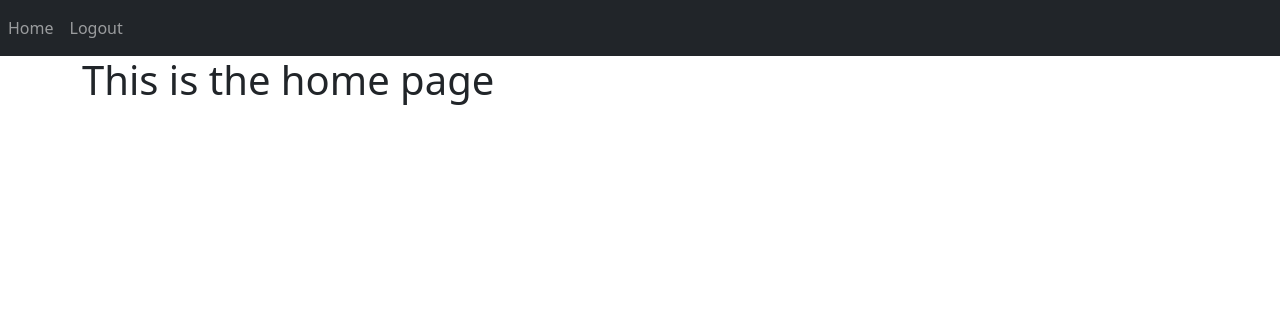
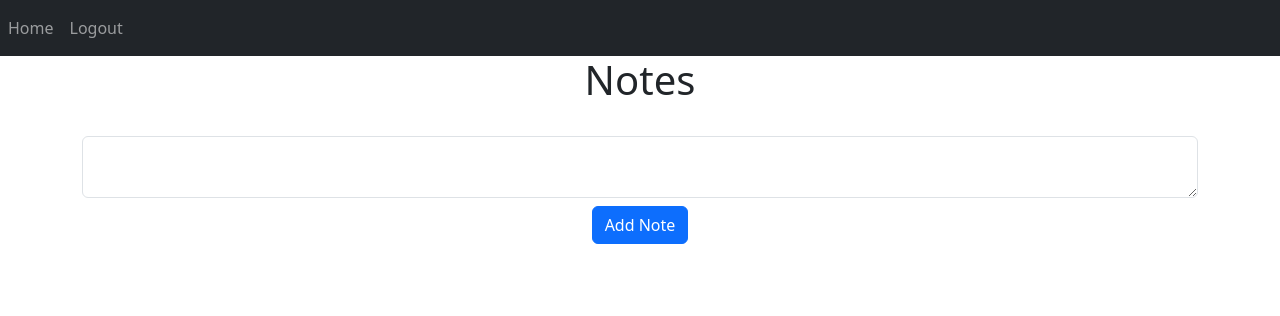
Before and after one commit to njirenjeri/MyJournal, a Flask app: page / in a window 1280 px wide. Shown: the top 316 px of the page. Run offline with Flask 3, Linux system fonts and the light colour scheme; a user stored in the database is signed in.

Commit message:
added the add a new note logic

```diff
--- a/website/templates/home.html
+++ b/website/templates/home.html
@@ -1,4 +1,15 @@
 {% extends "base.html" %} {% block title %}Home{% endblock %} {% block content
 %}
-<h1>This is the home page</h1>
+<h1 align="center">Notes</h1>
+<ul class="list-group list-group-flush" id="notes">
+    {% for note in user.notes %}
+    <li class="list-group-item">{{note.data}}</li>
+    {% endfor%}
+</ul>
+<form method="POST" class="mt-4">
+    <textarea name="note" id="note" class="form-control"></textarea>
+    <div align="center">
+        <button type="submit" class="btn btn-primary mt-2">Add Note</button>
+    </div>
+</form>
 {% endblock %}
--- a/website/views.py
+++ b/website/views.py
@@ -1,13 +1,26 @@
 # stores the routes
 
-from flask import Blueprint, render_template
+from flask import Blueprint, render_template, request, flash
 from flask_login import  login_required, current_user
+from .models import Note
+from . import db
 
 
 views = Blueprint('views', __name__)
 
 
-@views.route('/')
+@views.route('/', methods=['GET', 'POST'])
 @login_required
 def home():
+    if request.method == 'POST':
+        note = request.form.get('note')
+
+        if len(note) < 1:
+            flash('Note is too short!',  category='error')
+        else:
+            new_note = Note(data=note, user_id = current_user.id)
+            db.session.add(new_note)
+            db.session.commit()
+            flash("Note Added!", category='success')
+
     return render_template("home.html", user=current_user)
```
Also changed, not shown: instance/journal.db.
